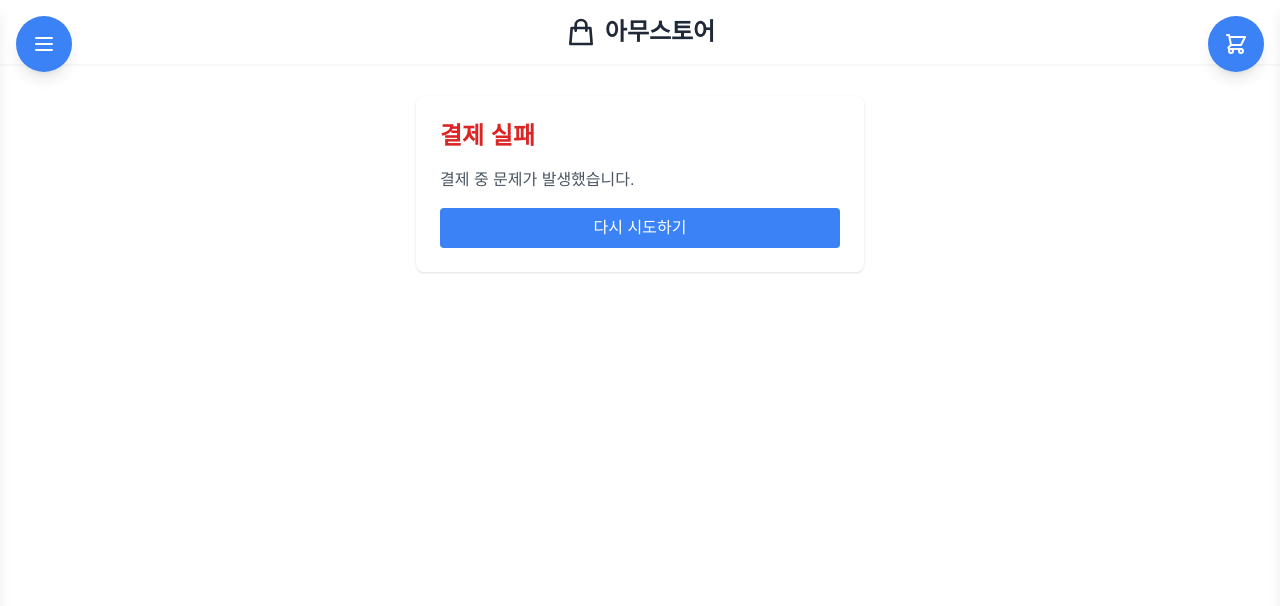
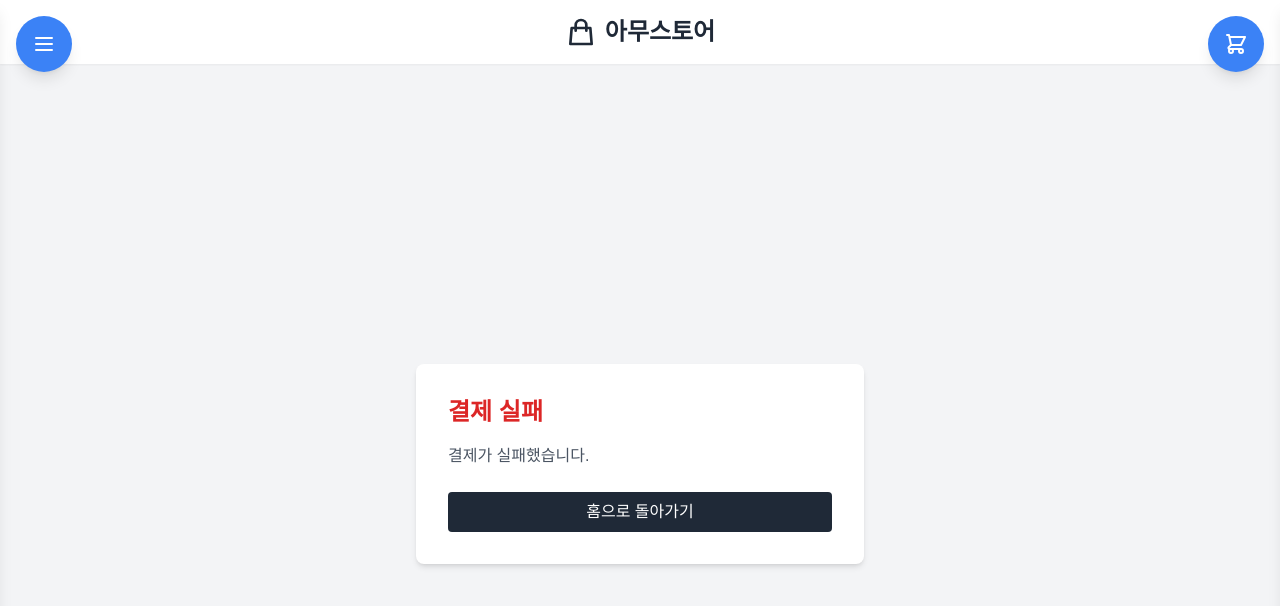
Before and after one commit to chococobyeol/ahmoostore, a Next.js app: page /payments/fail in a window 1280 px wide. Shown: the top 606 px of the page. Built offline with nearby package versions, Linux system fonts and the light colour scheme.

Commit message:
fix: Add Suspense boundary to fail page

```diff
--- a/src/app/payments/fail/page.tsx
+++ b/src/app/payments/fail/page.tsx
@@ -1,27 +1,32 @@
 'use client';
 
-import { useRouter, useSearchParams } from 'next/navigation';
-import Link from 'next/link';
+import { useSearchParams } from 'next/navigation';
+import { Suspense } from 'react';
 
-export default function PaymentFailPage() {
+function FailContent() {
   const searchParams = useSearchParams();
-  const message = searchParams.get('message');
-  const code = searchParams.get('code');
+  const message = searchParams.get('message') || '결제가 실패했습니다.';
 
   return (
-    <div className="container mx-auto px-4 py-8">
-      <div className="max-w-md mx-auto bg-white rounded-lg shadow p-6">
+    <div className="min-h-screen flex items-center justify-center bg-gray-100">
+      <div className="bg-white p-8 rounded-lg shadow-md max-w-md w-full">
         <h1 className="text-2xl font-bold text-red-600 mb-4">결제 실패</h1>
-        <p className="text-gray-600 mb-4">결제 중 문제가 발생했습니다.</p>
-        {message && <p className="text-sm text-gray-500 mb-2">사유: {message}</p>}
-        {code && <p className="text-sm text-gray-500 mb-4">에러 코드: {code}</p>}
-        <Link
-          href="/checkout"
-          className="block w-full text-center bg-blue-500 text-white py-2 rounded hover:bg-blue-600"
+        <p className="text-gray-600 mb-6">{message}</p>
+        <a
+          href="/"
+          className="block w-full text-center bg-gray-800 text-white py-2 px-4 rounded hover:bg-gray-700 transition-colors"
         >
-          다시 시도하기
-        </Link>
+          홈으로 돌아가기
+        </a>
       </div>
     </div>
   );
 }
+
+export default function FailPage() {
+  return (
+    <Suspense fallback={<div>Loading...</div>}>
+      <FailContent />
+    </Suspense>
+  );
+}
```
